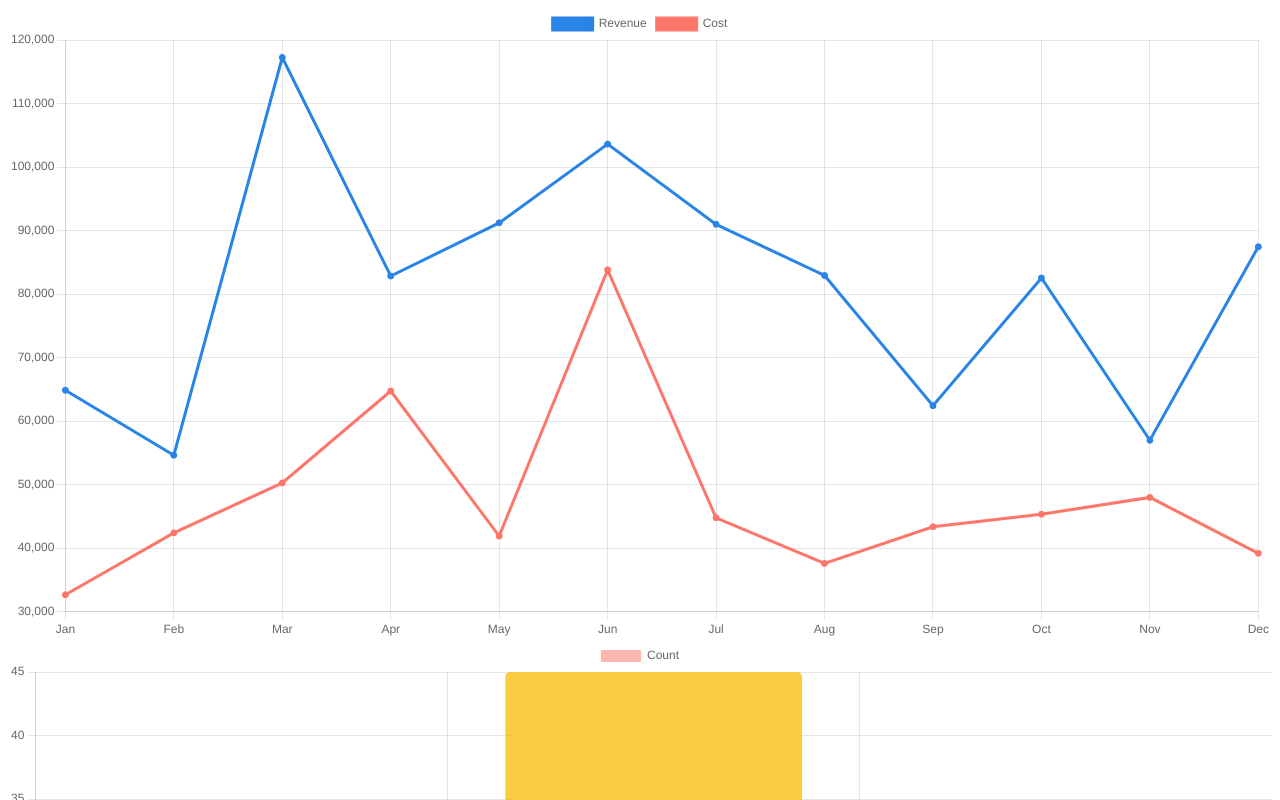
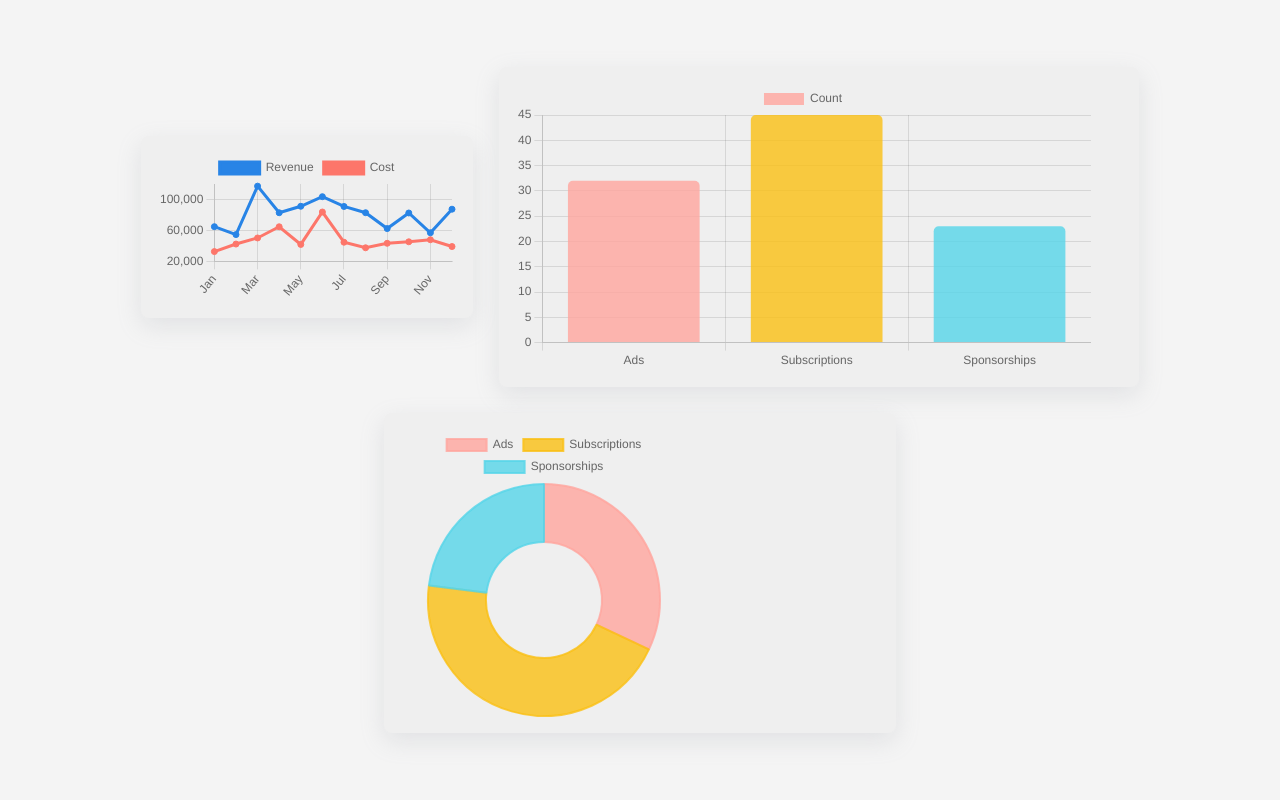
Before and after one commit to huachen8858/chartjs-react, a Next.js app: page / in a window 1280 px wide. Shown: the top 800 px of the page. Built offline with nearby package versions, Linux system fonts and the light colour scheme.

Commit message:
css style

```diff
--- a/src/pages/_app.js
+++ b/src/pages/_app.js
@@ -1,4 +1,4 @@
-// import "@/styles/globals.css";
+import "@/styles/globals.css";
 
 export default function App({ Component, pageProps }) {
   return <Component {...pageProps} />;
--- a/src/styles/Home.module.css
+++ /dev/null
@@ -1,229 +0,0 @@
-.main {
-  display: flex;
-  flex-direction: column;
-  justify-content: space-between;
-  align-items: center;
-  padding: 6rem;
-  min-height: 100vh;
-}
-
-.description {
-  display: inherit;
-  justify-content: inherit;
-  align-items: inherit;
-  font-size: 0.85rem;
-  max-width: var(--max-width);
-  width: 100%;
-  z-index: 2;
-  font-family: var(--font-mono);
-}
-
-.description a {
-  display: flex;
-  justify-content: center;
-  align-items: center;
-  gap: 0.5rem;
-}
-
-.description p {
-  position: relative;
-  margin: 0;
-  padding: 1rem;
-  background-color: rgba(var(--callout-rgb), 0.5);
-  border: 1px solid rgba(var(--callout-border-rgb), 0.3);
-  border-radius: var(--border-radius);
-}
-
-.code {
-  font-weight: 700;
-  font-family: var(--font-mono);
-}
-
-.grid {
-  display: grid;
-  grid-template-columns: repeat(4, minmax(25%, auto));
-  max-width: var(--max-width);
-  width: 100%;
-}
-
-.card {
-  padding: 1rem 1.2rem;
-  border-radius: var(--border-radius);
-  background: rgba(var(--card-rgb), 0);
-  border: 1px solid rgba(var(--card-border-rgb), 0);
-  transition: background 200ms, border 200ms;
-}
-
-.card span {
-  display: inline-block;
-  transition: transform 200ms;
-}
-
-.card h2 {
-  font-weight: 600;
-  margin-bottom: 0.7rem;
-}
-
-.card p {
-  margin: 0;
-  opacity: 0.6;
-  font-size: 0.9rem;
-  line-height: 1.5;
-  max-width: 30ch;
-}
-
-.center {
-  display: flex;
-  justify-content: center;
-  align-items: center;
-  position: relative;
-  padding: 4rem 0;
-}
-
-.center::before {
-  background: var(--secondary-glow);
-  border-radius: 50%;
-  width: 480px;
-  height: 360px;
-  margin-left: -400px;
-}
-
-.center::after {
-  background: var(--primary-glow);
-  width: 240px;
-  height: 180px;
-  z-index: -1;
-}
-
-.center::before,
-.center::after {
-  content: "";
-  left: 50%;
-  position: absolute;
-  filter: blur(45px);
-  transform: translateZ(0);
-}
-
-.logo {
-  position: relative;
-}
-/* Enable hover only on non-touch devices */
-@media (hover: hover) and (pointer: fine) {
-  .card:hover {
-    background: rgba(var(--card-rgb), 0.1);
-    border: 1px solid rgba(var(--card-border-rgb), 0.15);
-  }
-
-  .card:hover span {
-    transform: translateX(4px);
-  }
-}
-
-@media (prefers-reduced-motion) {
-  .card:hover span {
-    transform: none;
-  }
-}
-
-/* Mobile */
-@media (max-width: 700px) {
-  .content {
-    padding: 4rem;
-  }
-
-  .grid {
-    grid-template-columns: 1fr;
-    margin-bottom: 120px;
-    max-width: 320px;
-    text-align: center;
-  }
-
-  .card {
-    padding: 1rem 2.5rem;
-  }
-
-  .card h2 {
-    margin-bottom: 0.5rem;
-  }
-
-  .center {
-    padding: 8rem 0 6rem;
-  }
-
-  .center::before {
-    transform: none;
-    height: 300px;
-  }
-
-  .description {
-    font-size: 0.8rem;
-  }
-
-  .description a {
-    padding: 1rem;
-  }
-
-  .description p,
-  .description div {
-    display: flex;
-    justify-content: center;
-    position: fixed;
-    width: 100%;
-  }
-
-  .description p {
-    align-items: center;
-    inset: 0 0 auto;
-    padding: 2rem 1rem 1.4rem;
-    border-radius: 0;
-    border: none;
-    border-bottom: 1px solid rgba(var(--callout-border-rgb), 0.25);
-    background: linear-gradient(
-      to bottom,
-      rgba(var(--background-start-rgb), 1),
-      rgba(var(--callout-rgb), 0.5)
-    );
-    background-clip: padding-box;
-    backdrop-filter: blur(24px);
-  }
-
-  .description div {
-    align-items: flex-end;
-    pointer-events: none;
-    inset: auto 0 0;
-    padding: 2rem;
-    height: 200px;
-    background: linear-gradient(
-      to bottom,
-      transparent 0%,
-      rgb(var(--background-end-rgb)) 40%
-    );
-    z-index: 1;
-  }
-}
-
-/* Tablet and Smaller Desktop */
-@media (min-width: 701px) and (max-width: 1120px) {
-  .grid {
-    grid-template-columns: repeat(2, 50%);
-  }
-}
-
-@media (prefers-color-scheme: dark) {
-  .vercelLogo {
-    filter: invert(1);
-  }
-
-  .logo {
-    filter: invert(1) drop-shadow(0 0 0.3rem #ffffff70);
-  }
-}
-
-@keyframes rotate {
-  from {
-    transform: rotate(360deg);
-  }
-  to {
-    transform: rotate(0deg);
-  }
-}
--- a/src/styles/globals.css
+++ b/src/styles/globals.css
@@ -1,78 +1,3 @@
-:root {
-  --max-width: 1100px;
-  --border-radius: 12px;
-  --font-mono: ui-monospace, Menlo, Monaco, "Cascadia Mono", "Segoe UI Mono",
-    "Roboto Mono", "Oxygen Mono", "Ubuntu Monospace", "Source Code Pro",
-    "Fira Mono", "Droid Sans Mono", "Courier New", monospace;
-
-  --foreground-rgb: 0, 0, 0;
-  --background-start-rgb: 214, 219, 220;
-  --background-end-rgb: 255, 255, 255;
-
-  --primary-glow: conic-gradient(
-    from 180deg at 50% 50%,
-    #16abff33 0deg,
-    #0885ff33 55deg,
-    #54d6ff33 120deg,
-    #0071ff33 160deg,
-    transparent 360deg
-  );
-  --secondary-glow: radial-gradient(
-    rgba(255, 255, 255, 1),
-    rgba(255, 255, 255, 0)
-  );
-
-  --tile-start-rgb: 239, 245, 249;
-  --tile-end-rgb: 228, 232, 233;
-  --tile-border: conic-gradient(
-    #00000080,
-    #00000040,
-    #00000030,
-    #00000020,
-    #00000010,
-    #00000010,
-    #00000080
-  );
-
-  --callout-rgb: 238, 240, 241;
-  --callout-border-rgb: 172, 175, 176;
-  --card-rgb: 180, 185, 188;
-  --card-border-rgb: 131, 134, 135;
-}
-
-@media (prefers-color-scheme: dark) {
-  :root {
-    --foreground-rgb: 255, 255, 255;
-    --background-start-rgb: 0, 0, 0;
-    --background-end-rgb: 0, 0, 0;
-
-    --primary-glow: radial-gradient(rgba(1, 65, 255, 0.4), rgba(1, 65, 255, 0));
-    --secondary-glow: linear-gradient(
-      to bottom right,
-      rgba(1, 65, 255, 0),
-      rgba(1, 65, 255, 0),
-      rgba(1, 65, 255, 0.3)
-    );
-
-    --tile-start-rgb: 2, 13, 46;
-    --tile-end-rgb: 2, 5, 19;
-    --tile-border: conic-gradient(
-      #ffffff80,
-      #ffffff40,
-      #ffffff30,
-      #ffffff20,
-      #ffffff10,
-      #ffffff10,
-      #ffffff80
-    );
-
-    --callout-rgb: 20, 20, 20;
-    --callout-border-rgb: 108, 108, 108;
-    --card-rgb: 100, 100, 100;
-    --card-border-rgb: 200, 200, 200;
-  }
-}
-
 * {
   box-sizing: border-box;
   padding: 0;
@@ -85,16 +10,6 @@ body {
   overflow-x: hidden;
 }
 
-body {
-  color: rgb(var(--foreground-rgb));
-  background: linear-gradient(
-      to bottom,
-      transparent,
-      rgb(var(--background-end-rgb))
-    )
-    rgb(var(--background-start-rgb));
-}
-
 a {
   color: inherit;
   text-decoration: none;
@@ -105,3 +20,38 @@ a {
     color-scheme: dark;
   }
 }
+
+.App {
+  height: 100vh;
+  width: 100%;
+  display: flex;
+  flex-direction: row;
+  align-items: center;
+  justify-content: center;
+  align-content: center;
+  gap: 2vw;
+  flex-wrap: wrap;
+  background-color: #f4f4f4;
+}
+
+.dataCard {
+  background-color: #efefef;
+  border-radius: 0.5em;
+  box-shadow: rgba(149, 157, 165, 0.2) 0px 8px 24px;
+  padding: 1em;
+}
+
+.revenueCard {
+  width: 92%;
+  height: 20rem;
+}
+
+.customerCard {
+  width: 50%;
+  height: 20rem;
+}
+
+.categoryCard {
+  width: 40%;
+  height: 20rem;
+}
```
